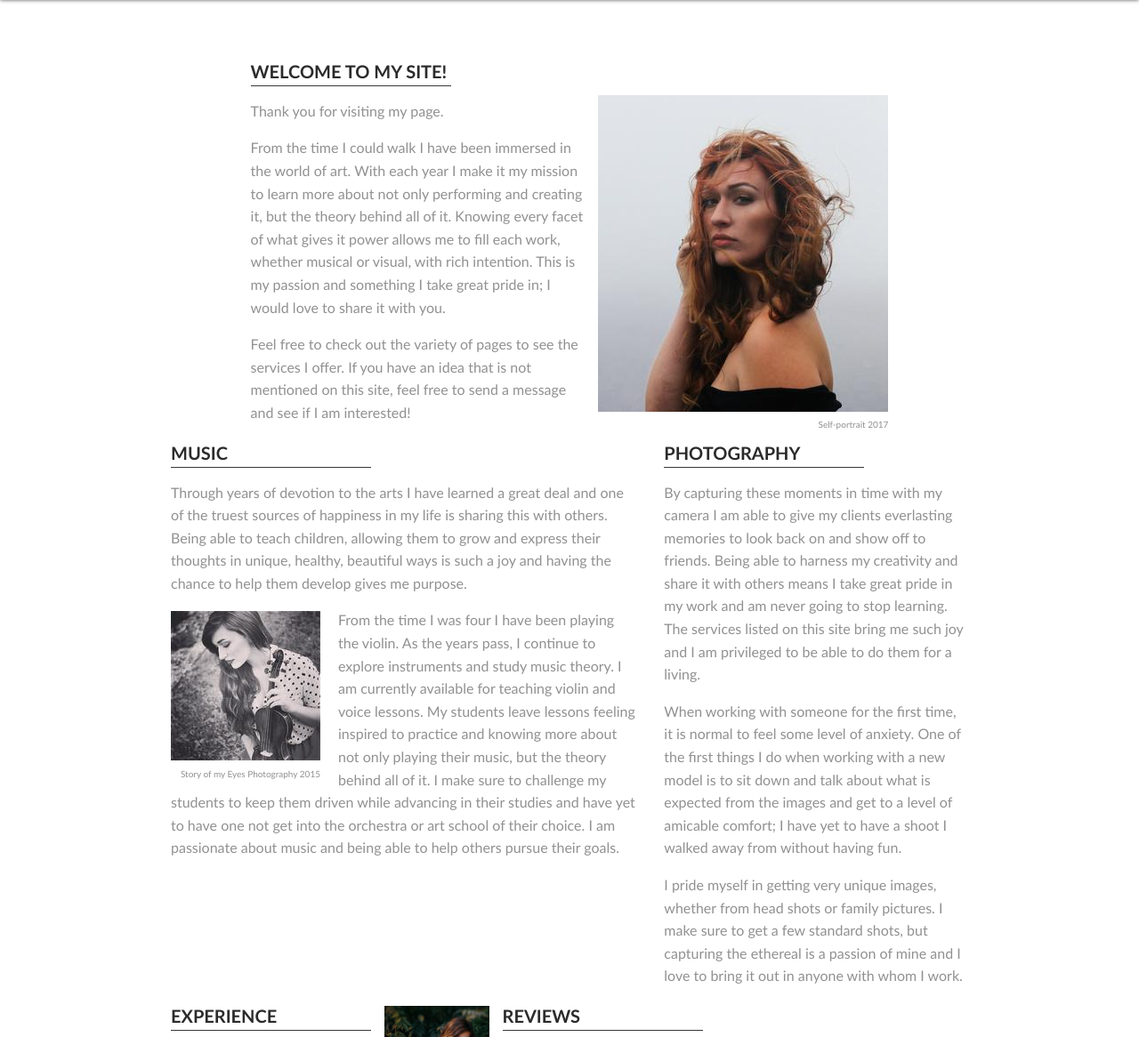
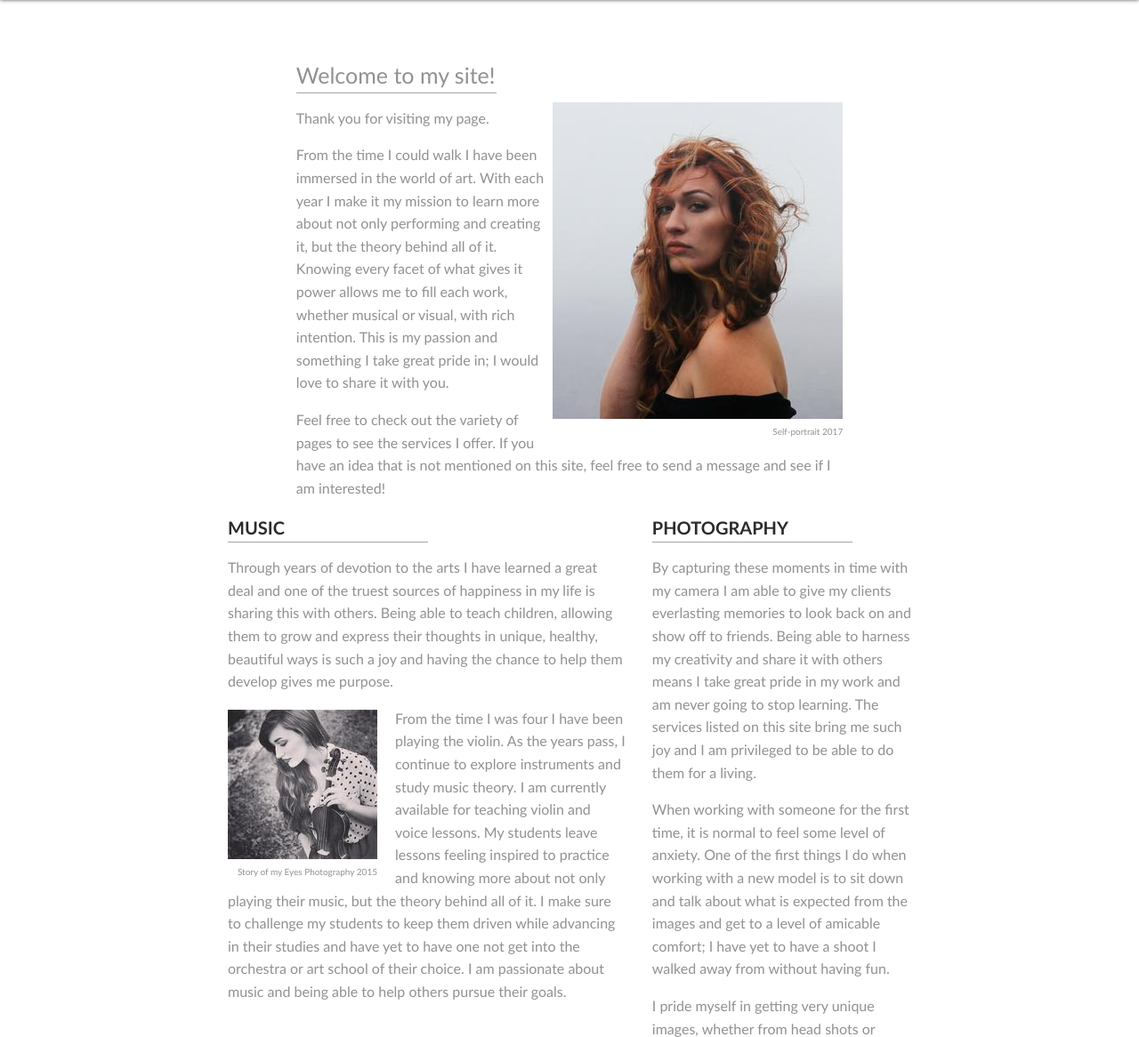
Before and after one commit to aquabuddha/eryn_po_webiste, a plain HTML site: page index.html in a window 1280 px wide. Shown: the part 364-1530 px from the top of the page at 89% size. Drawn offline with nearby package versions, Linux system fonts and the light colour scheme.

Commit message:
Small text fixes

```diff
--- a/css/styles.css
+++ b/css/styles.css
@@ -36,6 +36,10 @@ body {
     /* border: red solid 1px; */
     color: #2b2b2b;
     text-decoration: none;
+}
+
+#welcome span {
+    font-size: 25px;
 }
 
 .wrapper {
@@ -96,7 +100,7 @@ hr {
     height: 10px;
     width: 225px;
     border: 0px;
-    border-top: 1px solid rgb(56, 56, 56);
+    border-top: 1px solid rgb(165, 165, 165);
     margin: 0;
 }
 
@@ -213,7 +217,8 @@ figcaption {
 /* Flexbox Styles */
     .row1,
     .row2 {
-        display: flex;
+        display:flex;
+        width: 100%;
     }
 
     .row1,
@@ -266,7 +271,7 @@ figcaption {
 
 /* Page Styles */
     .wrapper {
-        width: 70%;
+        width: 60%;
         margin: 0 auto;
     }
 
--- a/index.html
+++ b/index.html
@@ -35,7 +35,7 @@
     </ul>
     <div class="wrapper">
         <div id= "welcome" class="clearfix">
-            <h2>Welcome to my site!</h2>
+            <span>Welcome to my site!</span>
             <hr/>
             <div id="photo1" class="clearfix">
                 <figure>
@@ -48,7 +48,7 @@
             <p>Feel free to check out the variety of pages to see the services I offer. If you have an idea that is not mentioned on this site, feel free to send a message and see if I am interested! </p>
         </div>
         <div class="row1">
-            <div class="music clearfix">
+            <div class="music">
                 <h2>Music</h2>
                 <hr/>
                 <p>Through years of devotion to the arts I have learned a great deal and one of the truest sources of happiness in my life is sharing this with others. Being able to teach children, allowing them to grow and express their thoughts in unique, healthy, beautiful ways is such a joy and having the chance to help them develop gives me purpose.</p>
@@ -60,7 +60,7 @@
                 </div>
                 <p>From the time I was four I have been playing the violin. As the years pass, I continue to explore instruments and study music theory. I am currently available for teaching violin and voice lessons. My students leave lessons feeling inspired to practice and knowing more about not only playing their music, but the theory behind all of it. I make sure to challenge my students to keep them driven while advancing in their studies and have yet to have one not get into the orchestra or art school of their choice. I am passionate about music and being able to help others pursue their goals. </p>
             </div>
-            <div class="left photography clearfix">
+            <div class="left photography">
                 <h2>Photography</h2>
                 <hr/>
                 <p>By capturing these moments in time with my camera I am able to give my clients everlasting memories to look back on and show off to friends. Being able to harness my creativity and share it with others means I take great pride in my work and am never going to stop learning. The services listed on this site bring me such joy and I am privileged to  be able to do them for a living.</p>
@@ -75,7 +75,7 @@
                     <figcaption>Aliya Smith 2015</figcaption>
                 </figure>
             </div>
-            <div class="experience clearfix">
+            <div class="experience">
                 <h2>Experience</h2>
                 <hr/>
                 <ul type="disk">
@@ -93,7 +93,7 @@
                     <li>Teaching dance through The Neighbourhood Stage</li>
                 </ul>
             </div>
-            <div class="reviews clearfix">
+            <div class="reviews">
                 <h2>Reviews</h2>
                 <hr/>
                 <h3>Michelle Maxwell</h3>
```
Also changed, not shown: 1 other file.
